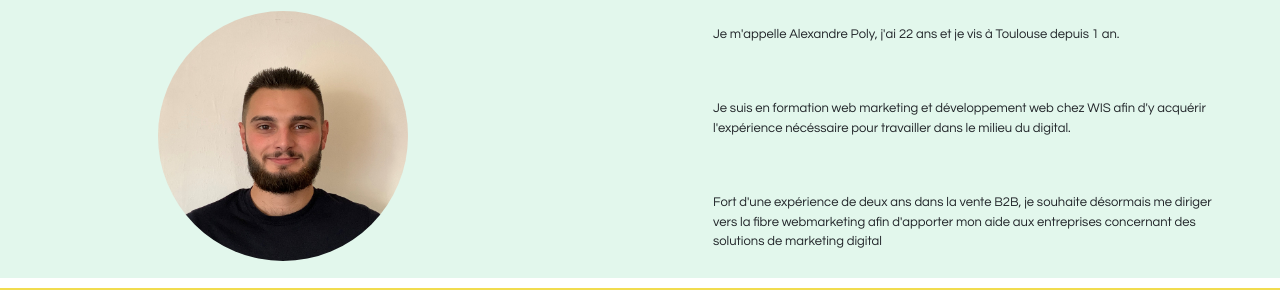
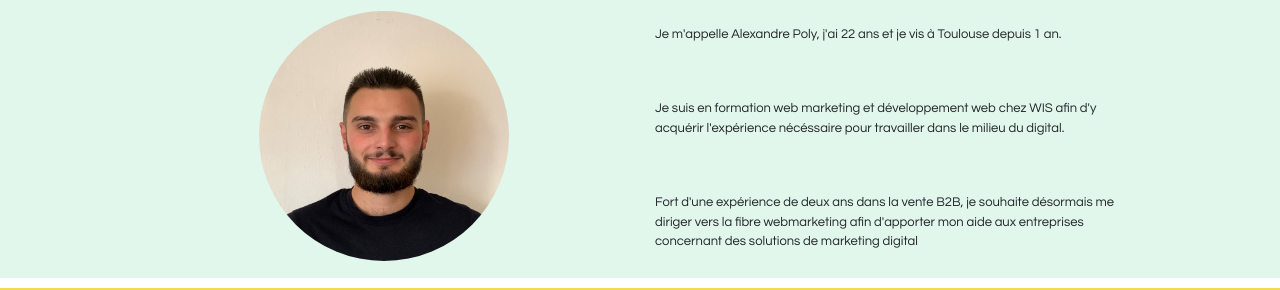
Before and after one commit to Alkaaa1128/nouveaute, a plain HTML site: page index.html in a window 1280 px wide. Shown: the part 214-504 px from the top of the page. Drawn offline with nearby package versions, Linux system fonts and the light colour scheme.

Commit message:
Add files via upload

```diff
--- a/index.html
+++ b/index.html
@@ -36,9 +36,9 @@
 
               <section class="presentation">
                 <h1>Qui suis-je ? </h1>
-                  <div class="sec container">
+                  <div class="sec row">
 
-                      <div class="col-sm">
+                      <div class="col-sm text-center">
                          <img src="imgs/photocv.jpg" alt="photo cv" height="250px" width="250px" class="arrondie">
                       </div>
                       <div class="col-sm">
```
